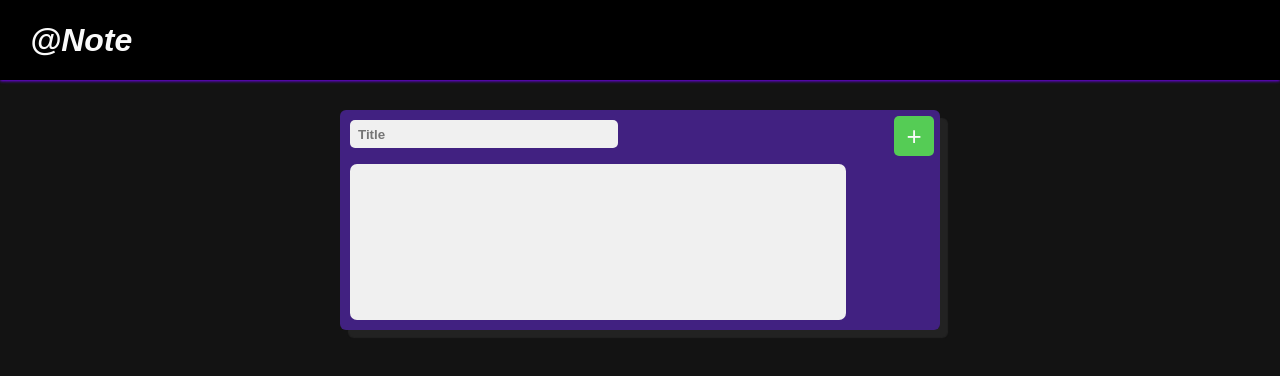
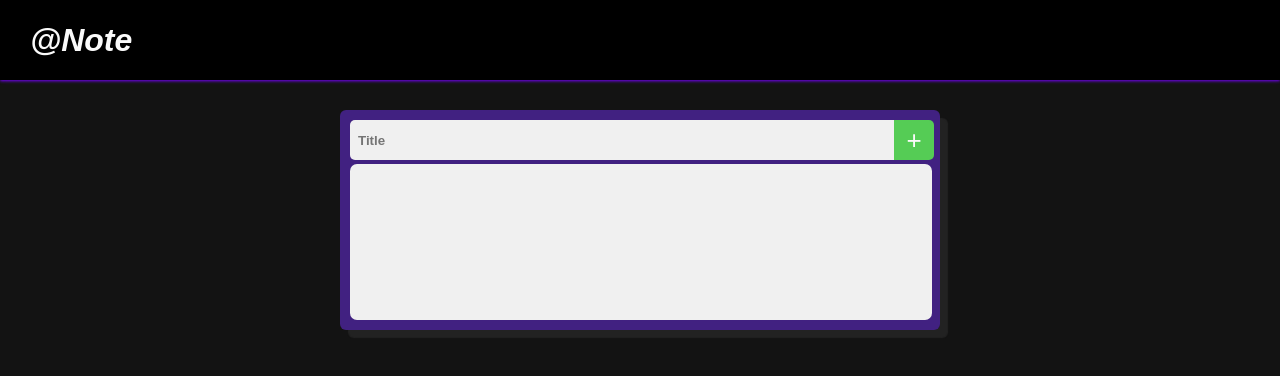
Before and after one commit to LucasAdorno/aNoteReactJS, a React (Create React App) app: page / in a window 1280 px wide. Shown: the top 376 px of the page. Built offline with nearby package versions, Linux system fonts and the light colour scheme; the HTML template or start-up script is replaced by a standard one.

Commit message:
new create box style

```diff
--- a/src/components/CreateBox/index.js
+++ b/src/components/CreateBox/index.js
@@ -3,7 +3,7 @@ import styled from 'styled-components';
 export const CreateBox = styled.div`
 
   display: flex;
-  justify-content: space-between;
+  /* justify-content: space-between; */
   width: 600px;
   height: 220px;
   margin: 30px auto 0;
@@ -14,24 +14,25 @@ export const CreateBox = styled.div`
   div{
     display: flex;
     flex-direction: column;
+    align-items: flex-start;
     justify-content: space-between;
-    width:80%;
+    width:90%;
     padding: 10px;
   }
 
   div .title{
-    width: 260px;
-    height: 28px;
+    width: 100%;
+    height: 40px;
     padding-left: 8px;
     border: none;
-    border-radius:5px;
+    border-radius:5px 0 0 5px;
     font-weight: bold;
     background: #f0f0f0;
     outline: none;
   }
 
   div .content{
-    width: 100%;
+    width: calc(100% + 30px);
     height: 140px;
     padding: 8px;
     border: none;
@@ -42,7 +43,8 @@ export const CreateBox = styled.div`
   }
 
   button{
-    margin: 6px 6px 0 0;
+    margin: 10px 6px 0 -2px;
+    border-radius: 0 5px 5px 0;
   }
 
   @media(max-width: 767px){
```
